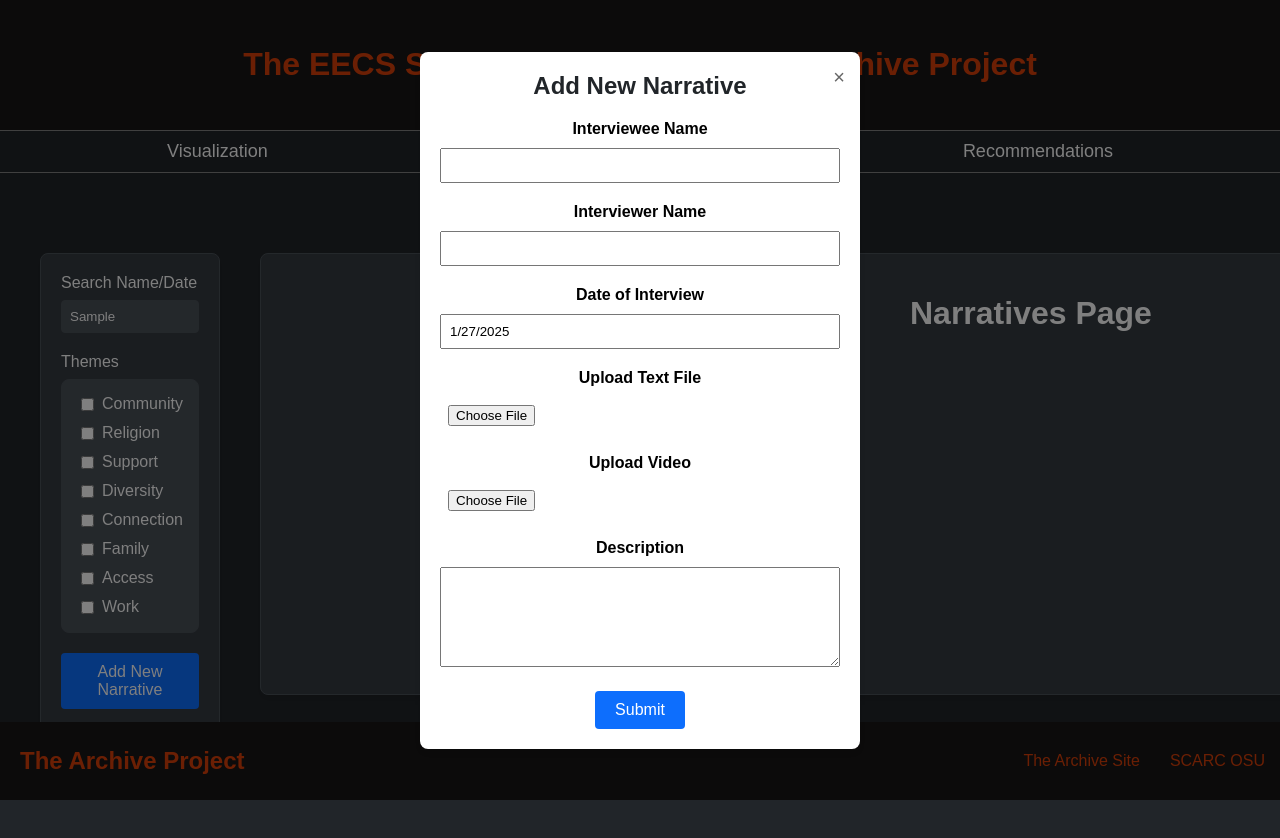
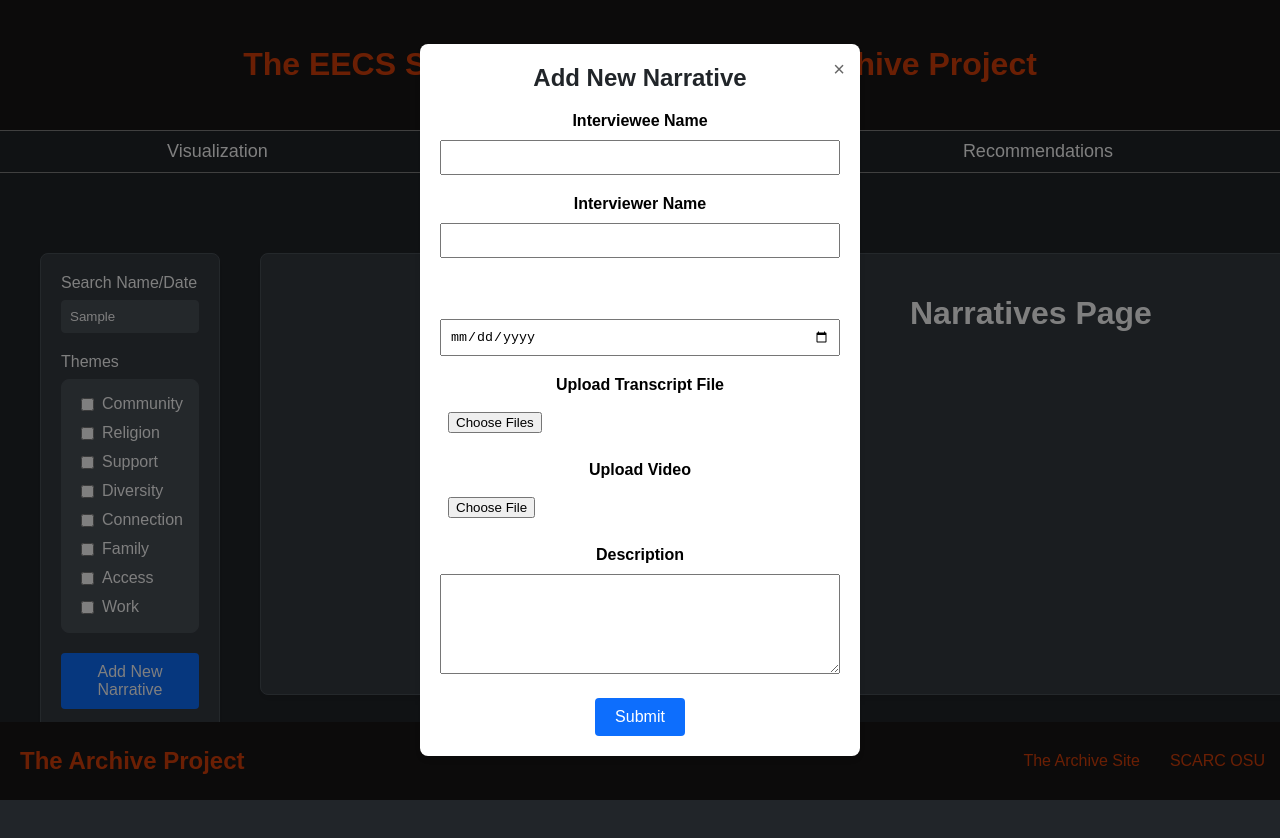
Before and after one commit to legion0820/SESAP, a React (Vite) app: page /narrative in a window 1280 px wide. Both pictures are taken after typing "Sample" into the empty fields and a click on the button "Add New Narrative". Shown: the top 838 px of the page. Built offline with nearby package versions, Linux system fonts and the light colour scheme.

Commit message:
Narrative modal page

```diff
--- a/src/Narratives.jsx
+++ b/src/Narratives.jsx
@@ -265,6 +265,19 @@ function NarrativePage() {
   const [interviewerName, setInterviewerName] = useState("");
   const [searchTerm, setSearchTerm] = useState("");
   const [selectedThemes, setSelectedThemes] = useState([]);
+  const [interviewDate, setInterviewDate] = useState("");
+  const [videoFiles, setVideoFiles] = useState([]);
+  const [textFiles, setTextFiles] = useState([]);
+
+  // Handle video file selection
+  const handleVideoChange = (e) => {
+    const file = e.target.files[0]; // Get the first file (for simplicity)
+    setVideoFile(file);
+  };
+
+  // Video preview URL (if a video file is selected)
+  const videoPreviewUrl = videoFile ? URL.createObjectURL(videoFile) : null;
+
 
   const handleVideoClick = (narrative) => {
     navigate("/interview-video", {
@@ -278,9 +291,10 @@ function NarrativePage() {
       intervieweeName,
       interviewerName,
       description,
-      videoFile: videoFile ? videoFile.name : "No file uploaded",
-      textFile: textFile ? textFile.name : "No file uploaded",
-      date: new Date().toLocaleDateString(),
+      interviewDate,
+      videoFiles: videoFiles.length ? videoFiles.map(file => file.name) : ["No file uploaded"],
+      textFiles: textFiles.length ? textFiles.map(file => file.name) : ["No file uploaded"],
+      // date: new Date().toLocaleDateString(),
       themes: selectedThemes
     };
     setNarratives([...narratives, newNarrative]);
@@ -314,7 +328,7 @@ function NarrativePage() {
     const searchMatch =
       narrative.intervieweeName.toLowerCase().includes(searchTerm.toLowerCase()) ||
       narrative.interviewerName.toLowerCase().includes(searchTerm.toLowerCase()) ||
-      narrative.date.toLowerCase().includes(searchTerm.toLowerCase());
+      narrative.interviewDate.toLowerCase().includes(searchTerm.toLowerCase());
 
     return searchMatch;
   });
@@ -383,22 +397,22 @@ function NarrativePage() {
               />
             </div>
             <div style={{ marginBottom: "20px" }}>
-              <h4 style={{ margin: "0 0 10px 0", color: "black" }}>Date of Interview</h4>
+              <h4>Interview Date</h4>
               <input
-                id="date"
-                type="text"
-                value={new Date().toLocaleDateString()}
-                readOnly
+                type="date"
+                value={interviewDate}
+                onChange={(e) => setInterviewDate(e.target.value)}
+                required
                 style={{ width: "100%", padding: "8px", boxSizing: "border-box" }}
               />
             </div>
             <div style={{ marginBottom: "20px" }}>
-              <h4 style={{ margin: "0 0 10px 0", color: "black" }}>Upload Text File</h4>
+              <h4 style={{ margin: "0 0 10px 0", color: "black" }}>Upload Transcript File</h4>
               <input
                 id="text-file"
                 type="file"
-                accept=".txt"
-                onChange={(e) => setTextFile(e.target.files[0])}
+                multiple
+                onChange={(e) => setTextFiles(Array.from(e.target.files))}
                 required
                 style={{ width: "100%", padding: "8px", boxSizing: "border-box" }}
               />
@@ -409,10 +423,20 @@ function NarrativePage() {
                 id="video"
                 type="file"
                 accept="video/*"
-                onChange={(e) => setVideoFile(e.target.files[0])}
+                onChange={handleVideoChange} // Handle video file change
                 required
                 style={{ width: "100%", padding: "8px", boxSizing: "border-box" }}
               />
+              {/* Display video preview if a video file is selected */}
+              {videoPreviewUrl && (
+                <div style={{ marginTop: "20px" }}>
+                  <h4>Video Preview:</h4>
+                  <video controls width="100%">
+                    <source src={videoPreviewUrl} type="video/mp4" />
+                    Your browser does not support the video tag.
+                  </video>
+                </div>
+              )}
             </div>
             <div style={{ marginBottom: "20px" }}>
               <h4 style={{ margin: "0 0 10px 0", color: "black" }}>Description</h4>
@@ -440,9 +464,10 @@ function NarrativePage() {
           >
             <h3>{narrative.intervieweeName}</h3>
             <p><strong>Interviewer:</strong> {narrative.interviewerName}</p>
-              <p><strong>Date:</strong> {narrative.date}</p>
+            <p><strong>Date:</strong> {narrative.interviewDate}</p> {/* Use interviewDate here */}
             <p><strong>Description:</strong> {narrative.description}</p>
-              <p><strong>Video File:</strong> {narrative.videoFile ? "Video uploaded" : "No video"}</p>
+            <p><strong>Video Files:</strong> {narrative.videoFiles.join(", ")}</p>
+            <p><strong>Text Files:</strong> {narrative.textFiles.join(", ")}</p>
             {narrative.themes && narrative.themes.length > 0 && (
               <p><strong>Themes:</strong> {narrative.themes.join(", ")}</p>
             )}
```
Also changed, not shown: 1 other file (tests, documents, lock files or other folders). Lines whose indentation alone changed are shown as unchanged.
